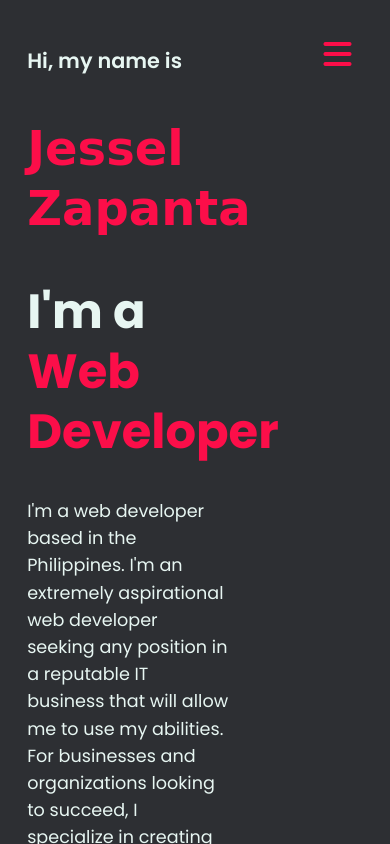
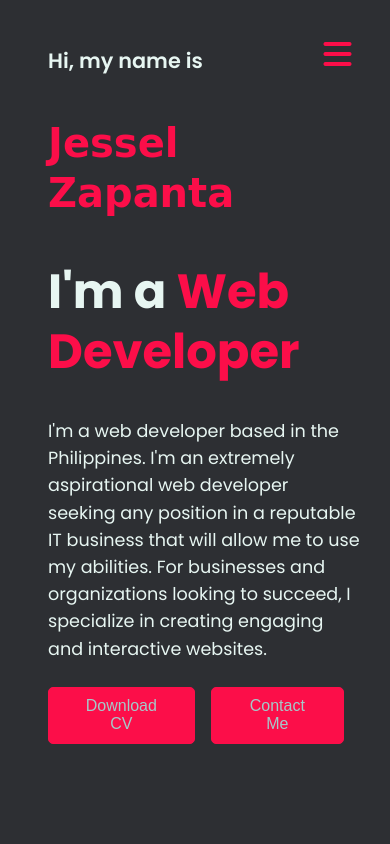
Before and after one commit to JesselZapanta/Template, a plain HTML site: page Webiste Template/index.html in a window 390 px wide. Drawn offline with nearby package versions, Linux system fonts and the light colour scheme; a web font is replaced by a local one.

Commit message:
fix - home page

```diff
--- a/Webiste Template/styles.css
+++ b/Webiste Template/styles.css
@@ -727,3 +727,14 @@ textarea {
     margin-right: 0;
   }
 }
+@media (max-width: 450px) {
+  .content {
+    padding: 2rem;
+  }
+  .info {
+    width: 80vw;
+  }
+  .info h1 {
+    font-size: 2.5rem;
+  }
+}
```
